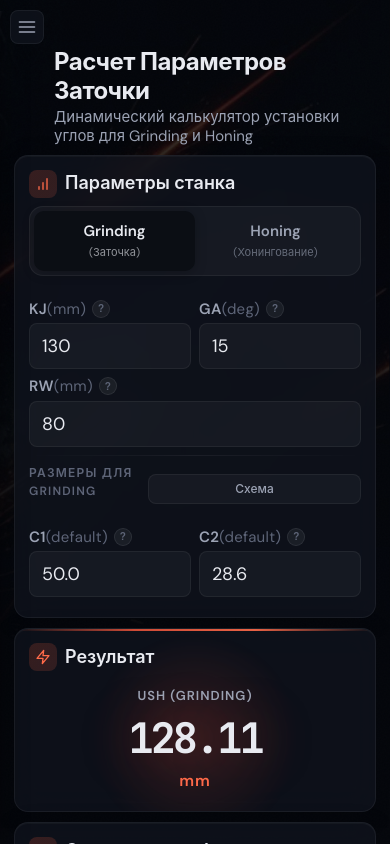
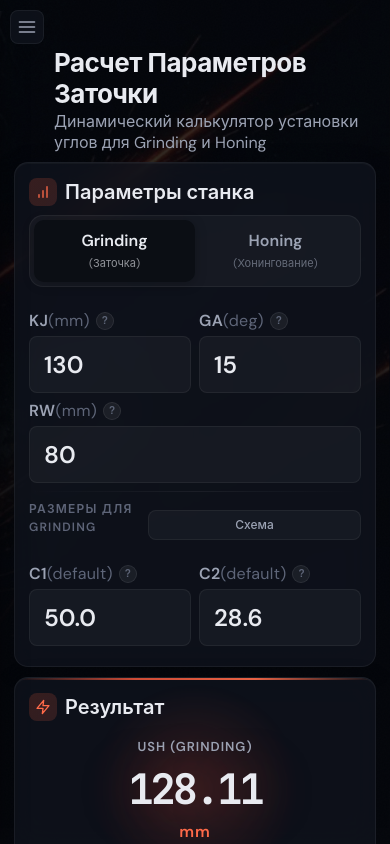
Before and after one commit to UkDC/staysharp-pwa, a plain HTML site: page index.html in a window 390 px wide. Drawn offline with Linux system fonts and the light colour scheme.

Commit message:
Mobile: much bigger input numbers (24px bold)

```diff
--- a/css/style.css
+++ b/css/style.css
@@ -1347,12 +1347,12 @@ input[type="number"] {
   }
 
   .section-header h1 {
-    font-size: 24px;
+    font-size: 26px;
     margin-bottom: 2px;
   }
 
   .section-header p {
-    font-size: 15px;
+    font-size: 16px;
     line-height: 1.3;
   }
 
@@ -1364,7 +1364,7 @@ input[type="number"] {
 
   /* Compact headings */
   h3 {
-    font-size: 18px;
+    font-size: 20px;
     margin-bottom: 8px;
   }
 
@@ -1374,20 +1374,21 @@ input[type="number"] {
   }
 
   label {
-    font-size: 15px;
+    font-size: 16px;
     margin-bottom: 3px;
     letter-spacing: 0.3px;
   }
 
   input[type="number"],
   input[type="text"] {
-    padding: 10px 12px;
-    font-size: 18px;
+    padding: 12px 14px;
+    font-size: 24px;
+    font-weight: 600;
   }
 
   textarea {
     padding: 10px 12px;
-    font-size: 16px;
+    font-size: 17px;
   }
 
   /* Input rows stay horizontal on mobile for compact layout */
@@ -1433,7 +1434,7 @@ input[type="number"] {
   /* Compact tabs */
   .tab-btn {
     padding: 10px 18px;
-    font-size: 15px;
+    font-size: 16px;
   }
 
   /* Tighter vertical layout gap */
--- a/sw.js
+++ b/sw.js
@@ -1,6 +1,6 @@
 // StaySharp Service Worker
 // Auto-versioned: timestamp is injected by deploy script
-const CACHE_VERSION = '1772085730';
+const CACHE_VERSION = '1772086244';
 const CACHE_NAME = `staysharp-${CACHE_VERSION}`;
 const ASSETS = [
     './',
```
